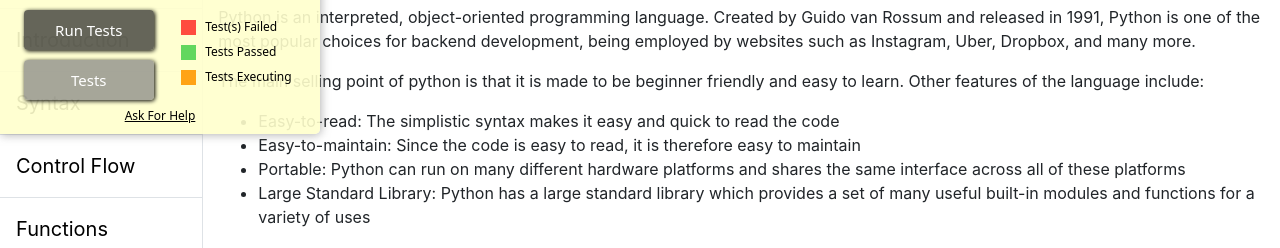
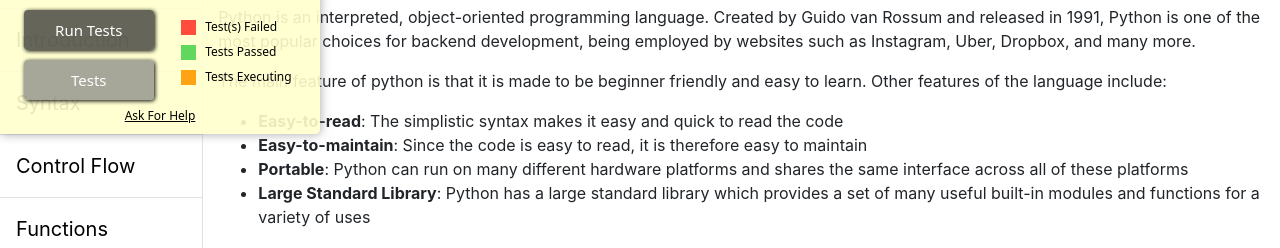
Before and after one commit to Austin-tam/freecodecamp-technical-page, a website built with Parcel: page index.html in a window 1280 px wide. Shown: the part 76-324 px from the top of the page. Built offline with nearby package versions, Linux system fonts and the light colour scheme.

Commit message:
add style and edit introduction

```diff
--- a/index.html
+++ b/index.html
@@ -47,12 +47,12 @@
             <h1>Introduction</h1>
           </header>
           <p>Python is an interpreted, object-oriented programming language. Created by Guido van Rossum and released in 1991, Python is one of the most popular choices for backend development, being employed by websites such as Instagram, Uber, Dropbox, and many more. </p>
-          <p>The main selling point of python is that it is made to be beginner friendly and easy to learn. Other features of the language include: </p>
+          <p>The main feature of python is that it is made to be beginner friendly and easy to learn. Other features of the language include: </p>
           <ul>
-            <li>Easy-to-read: The simplistic syntax makes it easy and quick to read the code</li>
-            <li>Easy-to-maintain: Since the code is easy to read, it is therefore easy to maintain</li>
-            <li>Portable: Python can run on many different hardware platforms and shares the same interface across all of these platforms</li>
-            <li>Large Standard Library: Python has a large standard library which provides a set of many useful built-in modules and functions for a variety of uses</li>
+            <li><b>Easy-to-read</b>: The simplistic syntax makes it easy and quick to read the code</li>
+            <li><b>Easy-to-maintain</b>: Since the code is easy to read, it is therefore easy to maintain</li>
+            <li><b>Portable</b>: Python can run on many different hardware platforms and shares the same interface across all of these platforms</li>
+            <li><b>Large Standard Library</b>: Python has a large standard library which provides a set of many useful built-in modules and functions for a variety of uses</li>
           </ul>
         </section>
 
```
